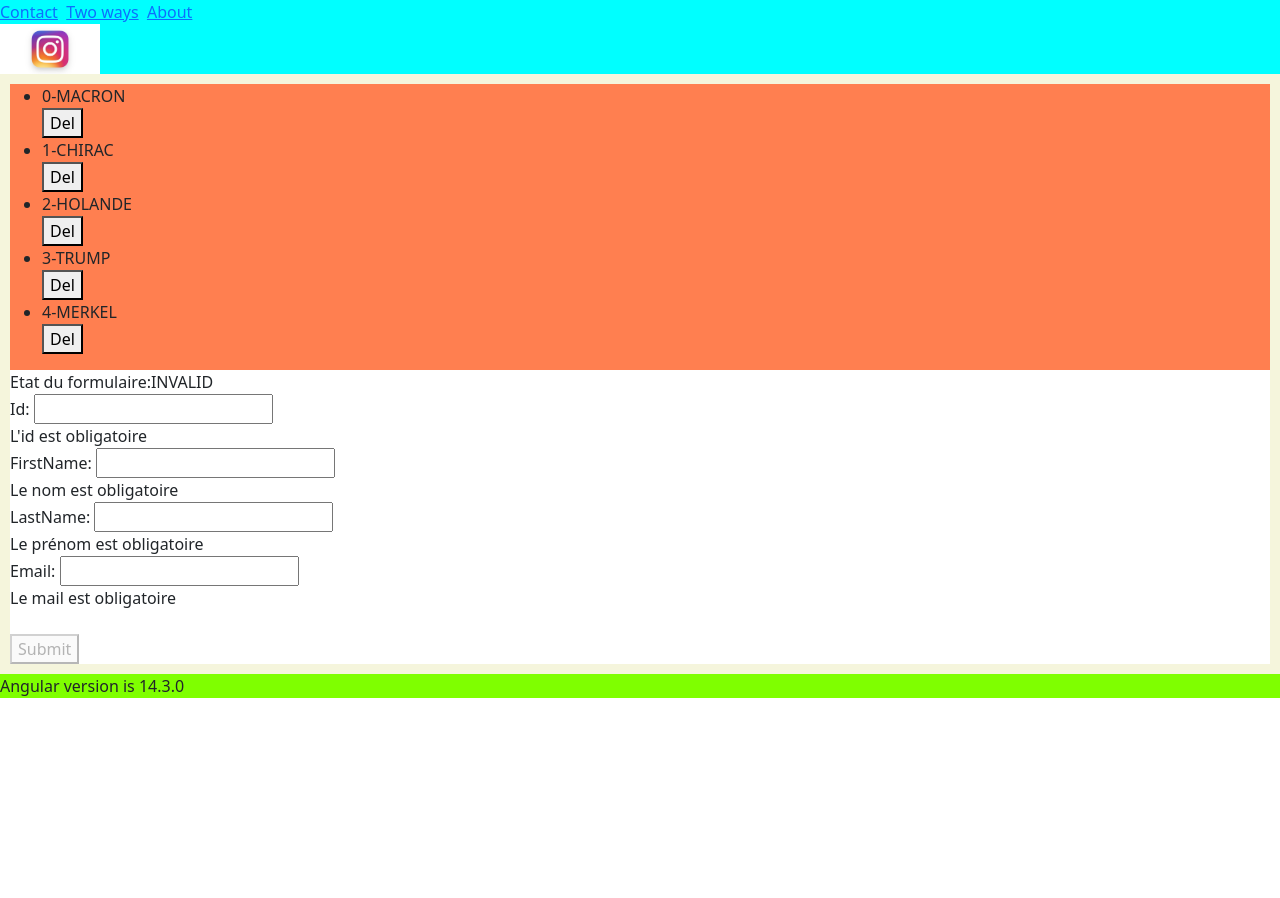
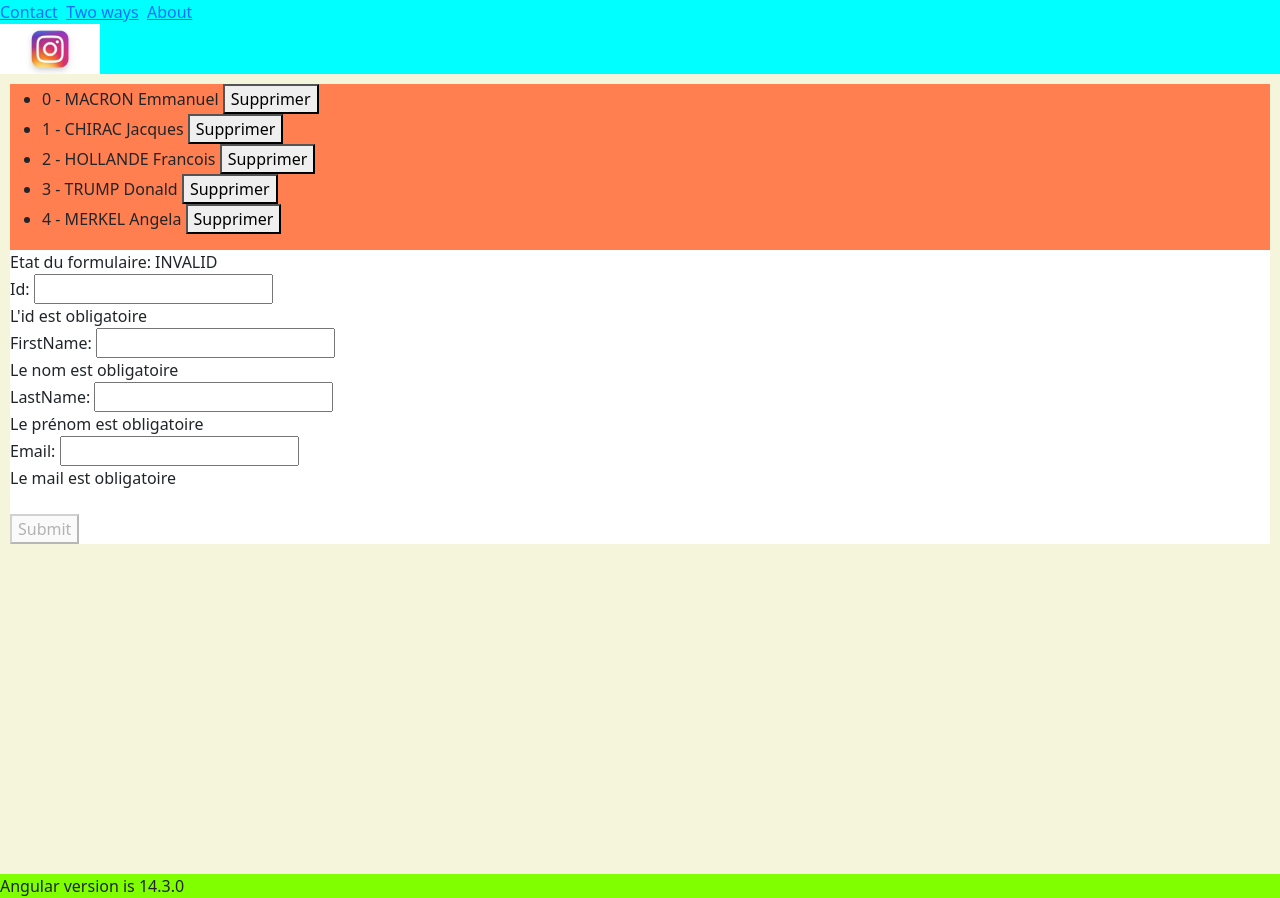
Before and after one commit to fchauchon/NewContacts, an Angular app: page / in a window 1280 px wide. Before the commit the page ends 800 px from the top, so only its background shows below. Built offline with nearby package versions, Linux system fonts and the light colour scheme.

Commit message:
Small fixes

```diff
--- a/src/app/about/about.page.component.ts
+++ b/src/app/about/about.page.component.ts
@@ -9,7 +9,6 @@ export class AboutPageComponent implements OnInit {
 
   constructor() { }
 
-  ngOnInit(): void {
-  }
+  ngOnInit(): void { }
 
 }
--- a/src/app/app.component.html
+++ b/src/app/app.component.html
@@ -1,5 +1,5 @@
 <app-header></app-header>
-<div style="background-color: beige; padding: 10px;">
+<div style="background-color: beige; padding: 10px; min-height: 800px;">
     <router-outlet></router-outlet>
 </div>
 <app-footer></app-footer>
--- a/src/app/app.component.ts
+++ b/src/app/app.component.ts
@@ -11,6 +11,7 @@ export class AppComponent {
   title = 'NewContacts';
 
   prepareRoute(outlet: RouterOutlet) {
+
     return outlet && outlet.activatedRouteData && outlet.activatedRouteData.animation;
   }
 }
--- a/src/app/contact/contact.component.html
+++ b/src/app/contact/contact.component.html
@@ -1 +1,4 @@
-<li>{{ person.id }}-{{ person.firstName | uppercase }}</li><button (click)="delete()">Del</button>
+<li>
+    {{ person.id }} - {{ person.firstName | uppercase }} {{ person.lastName }}
+    <button (click)="delete()">Supprimer</button>
+</li>
--- a/src/app/contact/contact.component.ts
+++ b/src/app/contact/contact.component.ts
@@ -13,10 +13,9 @@ export class ContactComponent implements OnInit {
 
     constructor() { }
 
-    ngOnInit(): void {
-    }
+    ngOnInit(): void { }
 
-    delete() {
+    delete(): void {
 
         this.deleteRequest.emit(this.person.id);
     }
--- a/src/app/contacts-list/contacts-list.component.ts
+++ b/src/app/contacts-list/contacts-list.component.ts
@@ -15,20 +15,20 @@ export class ContactsListComponent implements OnInit {
     ngOnInit(): void {
 
         this.items.push(new Person(0, "Macron", "Emmanuel", "emacron@gmail.com"));
-        this.items.push(new Person(1, "Chirac", "Jacky", ""));
-        this.items.push(new Person(2, "Holande", "Francois", ""));
+        this.items.push(new Person(1, "Chirac", "Jacques", ""));
+        this.items.push(new Person(2, "Hollande", "Francois", ""));
         this.items.push(new Person(3, "Trump", "Donald", ""));
         this.items.push(new Person(4, "Merkel", "Angela", ""));
     }
 
-    myDelete(data: any) {
+    myDelete(id: number): void {
 
-        const index = this.items.findIndex( (element) => element.id === data);
+        const index = this.items.findIndex( (element) => element.id === id);
         this.items.splice(index, 1);
     }
 
-    myAdd(data: Person) {
+    myAdd(person: Person): void {
 
-        this.items.push(data);
+        this.items.push(person);
     }
 }
--- a/src/app/footer/footer.component.ts
+++ b/src/app/footer/footer.component.ts
@@ -8,12 +8,12 @@ import { Component, OnInit, VERSION } from '@angular/core';
 export class FooterComponent implements OnInit {
 
     version: string;
-  constructor() {
 
-    this.version = VERSION.full;
-  }
+    constructor() { }
 
-  ngOnInit(): void {
-  }
+    ngOnInit(): void {
+
+        this.version = VERSION.full;
+    }
 
 }
--- a/src/app/form/form.page.component.html
+++ b/src/app/form/form.page.component.html
@@ -1,6 +1,6 @@
 <div class="min">
     <form [formGroup]="customerForm" (ngSubmit)="submitForm()">
-        Etat du formulaire:{{ customerForm.status }}<br/>
+        Etat du formulaire: {{ customerForm.status }}<br/>
         Id: <input formControlName="id" /><br/>
         <div *ngIf="customerForm.get('id').errors?.required">
             L'id est obligatoire
--- a/src/app/form/form.page.component.ts
+++ b/src/app/form/form.page.component.ts
@@ -16,6 +16,7 @@ export class FormPageComponent implements OnInit {
     }
 
     ngOnInit(): void {
+
         this.customerForm = new FormGroup({
             id: new FormControl('', [Validators.required, Validators.pattern(/^(0|[1-9]\d*)?$/)]),
             firstName: new FormControl('', [Validators.required, Validators.minLength(8)]),
@@ -24,7 +25,7 @@ export class FormPageComponent implements OnInit {
         });
     }
 
-    submitForm() {
+    submitForm(): void {
 
         const person = new Person(
             this.customerForm.get('id').value,
@@ -33,7 +34,6 @@ export class FormPageComponent implements OnInit {
             this.customerForm.get('email').value
         );
         this.addRequest.emit(person);
-
     }
 
 }
```
